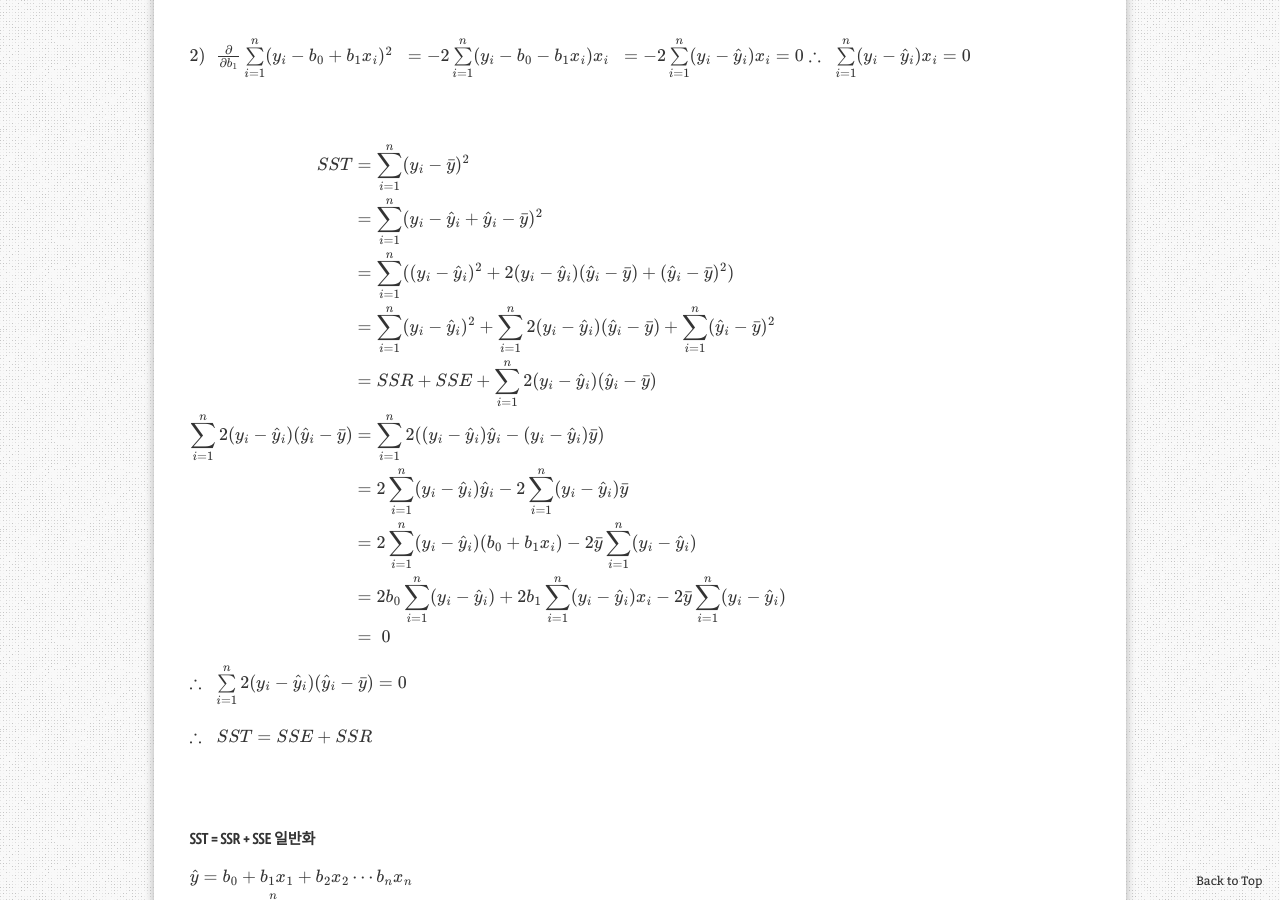
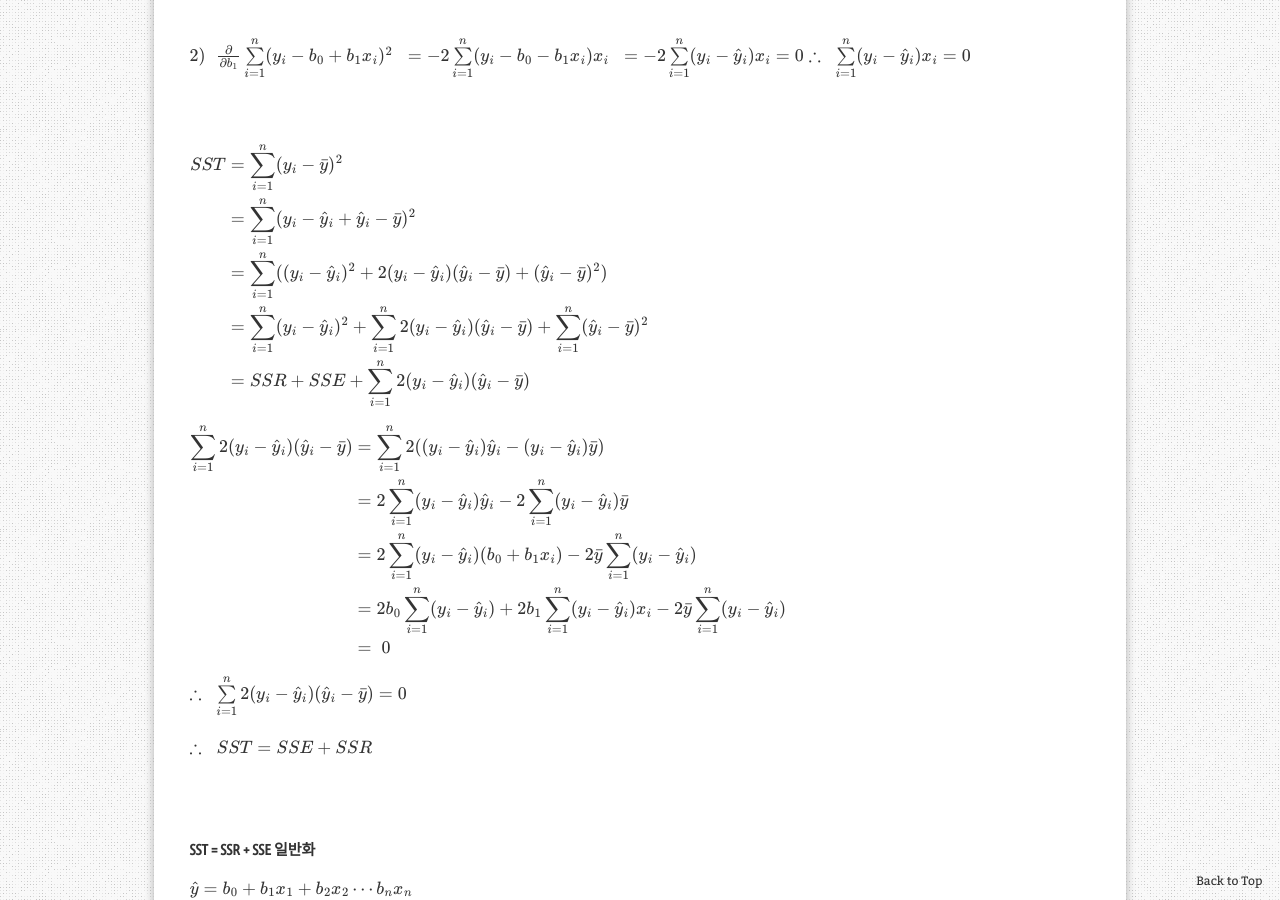
Before and after one commit to aristohyun/aristohyun.github.io, a Jekyll site: the page built from _posts/2021-06-25-Linear-Regression.md, in a window 1280 px wide and 900 px high, scrolled down 2869 px. Built offline with Jekyll 4.4.1, drawn with Linux system fonts in a browser that asks for light colours; formulas are drawn with MathJax 3; comment, search, counter and statistics services are not loaded.

Commit message:
Update 2021-06-25-Linear-Regression.md

```diff
--- a/_posts/2021-06-25-Linear-Regression.md
+++ b/_posts/2021-06-25-Linear-Regression.md
@@ -100,8 +100,9 @@ $ \begin{align\*}SST &= \sum\limits_{i=1}^{n}(y_ i - \bar{y})^{2} \\\
 &= \sum\limits_ {i=1}^{n}(y_ i - \hat{y}_ {i} + \hat{y}_ i - \bar{y})^2 \\\
 &= \sum\limits_ {i=1}^{n}((y_ i - \hat{y}_ {i})^2 + 2(y_ i - \hat{y}_ {i})(\hat{y}_ {i} - \bar{y}) +(\hat{y}_ {i} - \bar{y})^2) \\\
 &= \sum\limits_ {i=1}^{n}(y_ i - \hat{y}_ {i})^2  +  \sum\limits_ {i=1}^{n}2(y_ i - \hat{y}_ i)(\hat{y}_ {i} - \bar{y})  +  \sum\limits_ {i=1}^{n}(\hat{y}_ {i} - \bar{y})^2 \\\
-&= SSR + SSE + \sum\limits_ {i=1}^{n}2(y_ i - \hat{y}_ i)(\hat{y}_ i - \bar{y}) \\\
-\sum\limits_ {i=1}^{n}2(y_ i - \hat{y}_ i)(\hat{y}_ i - \bar{y}) &= \sum\limits_{i=1}^{n}2((y_ i - \hat{y}_ i) \hat{y}_ i - (y_ i - \hat{y}_ i) \bar{y}) \\\
+&= SSR + SSE + \sum\limits_ {i=1}^{n}2(y_ i - \hat{y}_ i)(\hat{y}_ i - \bar{y})\end{align\*}$
+
+$ \begin{align\*}\sum\limits_ {i=1}^{n}2(y_ i - \hat{y}_ i)(\hat{y}_ i - \bar{y}) &= \sum\limits_{i=1}^{n}2((y_ i - \hat{y}_ i) \hat{y}_ i - (y_ i - \hat{y}_ i) \bar{y}) \\\
 &= 2 \sum\limits_ {i=1}^{n} (y_ i - \hat{y}_ i)\hat{y}_ i - 2 \sum\limits_{i=1}^{n} (y_ i - \hat{y}_ i) \bar{y} \\\
 &= 2 \sum\limits_ {i=1}^{n} (y_ i - \hat{y}_ i)(b_0 + b_1 x_ i) - 2\bar{y} \sum\limits_{i=1}^{n} (y_ i - \hat{y}_ i) \\\
 &= 2 b_0 \sum\limits_ {i=1}^{n} (y_ i - \hat{y}_ i) + 2 b_1 \sum\limits_ {i=1}^{n} (y_ i - \hat{y}_ i) x_ i - 2\bar{y} \sum\limits_{i=1}^{n} (y_ i - \hat{y}_ i) \\\
```
